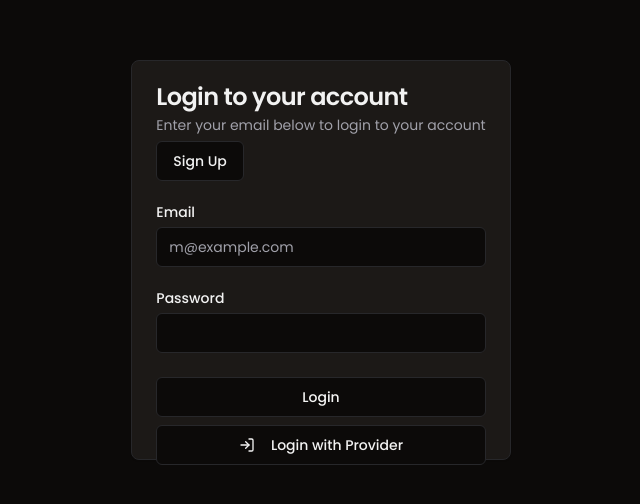
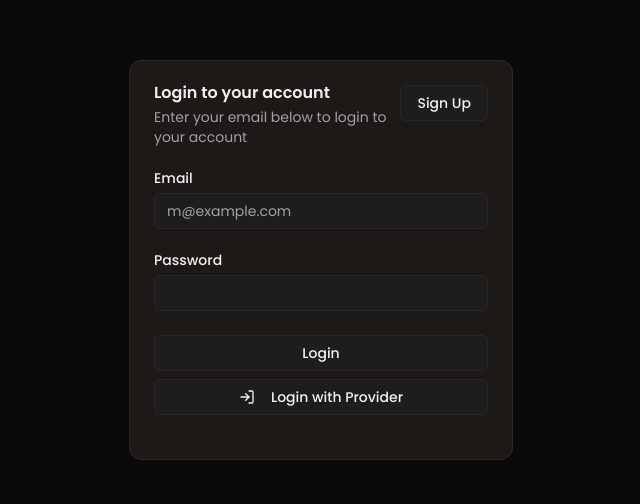
Before and after one commit to atomsdeveloper/make-commerce, a Next.js app: page /login in a window 1280 px wide. Shown: the part 140-644 px from the top of the page, without its empty margins (319-959 px from the left). Built offline with nearby package versions, Linux system fonts and the light colour scheme; no server answers.

Commit message:
feat: add components shadcn

```diff
--- /dev/null
+++ b/src/components/ui/button.tsx
@@ -0,0 +1,59 @@
+import * as React from "react";
+import { Slot } from "@radix-ui/react-slot";
+import { cva, type VariantProps } from "class-variance-authority";
+
+import { cn } from "../../lib/utils";
+
+const buttonVariants = cva(
+  "inline-flex items-center justify-center gap-2 whitespace-nowrap rounded-md text-sm font-medium transition-all disabled:pointer-events-none disabled:opacity-50 [&_svg]:pointer-events-none [&_svg:not([class*='size-'])]:size-4 shrink-0 [&_svg]:shrink-0 outline-none focus-visible:border-ring focus-visible:ring-ring/50 focus-visible:ring-[3px] aria-invalid:ring-destructive/20 dark:aria-invalid:ring-destructive/40 aria-invalid:border-destructive",
+  {
+    variants: {
+      variant: {
+        default:
+          "bg-primary text-primary-foreground shadow-xs hover:bg-primary/90",
+        destructive:
+          "bg-destructive text-white shadow-xs hover:bg-destructive/90 focus-visible:ring-destructive/20 dark:focus-visible:ring-destructive/40 dark:bg-destructive/60",
+        outline:
+          "border bg-background shadow-xs hover:bg-accent hover:text-accent-foreground dark:bg-input/30 dark:border-input dark:hover:bg-input/50",
+        secondary:
+          "bg-secondary text-secondary-foreground shadow-xs hover:bg-secondary/80",
+        ghost:
+          "hover:bg-accent hover:text-accent-foreground dark:hover:bg-accent/50",
+        link: "text-primary underline-offset-4 hover:underline",
+      },
+      size: {
+        default: "h-9 px-4 py-2 has-[>svg]:px-3",
+        sm: "h-8 rounded-md gap-1.5 px-3 has-[>svg]:px-2.5",
+        lg: "h-10 rounded-md px-6 has-[>svg]:px-4",
+        icon: "size-9",
+      },
+    },
+    defaultVariants: {
+      variant: "default",
+      size: "default",
+    },
+  }
+);
+
+function Button({
+  className,
+  variant,
+  size,
+  asChild = false,
+  ...props
+}: React.ComponentProps<"button"> &
+  VariantProps<typeof buttonVariants> & {
+    asChild?: boolean;
+  }) {
+  const Comp = asChild ? Slot : "button";
+
+  return (
+    <Comp
+      data-slot="button"
+      className={cn(buttonVariants({ variant, size, className }))}
+      {...props}
+    />
+  );
+}
+
+export { Button, buttonVariants };
--- /dev/null
+++ b/src/components/ui/card.tsx
@@ -0,0 +1,92 @@
+import * as React from "react";
+
+import { cn } from "../../lib/utils";
+
+function Card({ className, ...props }: React.ComponentProps<"div">) {
+  return (
+    <div
+      data-slot="card"
+      className={cn(
+        "bg-card text-card-foreground flex flex-col gap-6 rounded-xl border py-6 shadow-sm",
+        className
+      )}
+      {...props}
+    />
+  );
+}
+
+function CardHeader({ className, ...props }: React.ComponentProps<"div">) {
+  return (
+    <div
+      data-slot="card-header"
+      className={cn(
+        "@container/card-header grid auto-rows-min grid-rows-[auto_auto] items-start gap-1.5 px-6 has-data-[slot=card-action]:grid-cols-[1fr_auto] [.border-b]:pb-6",
+        className
+      )}
+      {...props}
+    />
+  );
+}
+
+function CardTitle({ className, ...props }: React.ComponentProps<"div">) {
+  return (
+    <div
+      data-slot="card-title"
+      className={cn("leading-none font-semibold", className)}
+      {...props}
+    />
+  );
+}
+
+function CardDescription({ className, ...props }: React.ComponentProps<"div">) {
+  return (
+    <div
+      data-slot="card-description"
+      className={cn("text-muted-foreground text-sm", className)}
+      {...props}
+    />
+  );
+}
+
+function CardAction({ className, ...props }: React.ComponentProps<"div">) {
+  return (
+    <div
+      data-slot="card-action"
+      className={cn(
+        "col-start-2 row-span-2 row-start-1 self-start justify-self-end",
+        className
+      )}
+      {...props}
+    />
+  );
+}
+
+function CardContent({ className, ...props }: React.ComponentProps<"div">) {
+  return (
+    <div
+      data-slot="card-content"
+      className={cn("px-6", className)}
+      {...props}
+    />
+  );
+}
+
+function CardFooter({ className, ...props }: React.ComponentProps<"div">) {
+  return (
+    <div
+      data-slot="card-footer"
+      className={cn("flex items-center px-6 [.border-t]:pt-6", className)}
+      {...props}
+    />
+  );
+}
+
+export {
+  Card,
+  CardHeader,
+  CardFooter,
+  CardTitle,
+  CardAction,
+  CardDescription,
+  CardContent,
+};
--- /dev/null
+++ b/src/components/ui/input.tsx
@@ -0,0 +1,21 @@
+import * as React from "react";
+
+import { cn } from "../../lib/utils";
+
+function Input({ className, type, ...props }: React.ComponentProps<"input">) {
+  return (
+    <input
+      type={type}
+      data-slot="input"
+      className={cn(
+        "file:text-foreground placeholder:text-muted-foreground selection:bg-primary selection:text-primary-foreground dark:bg-input/30 border-input flex h-9 w-full min-w-0 rounded-md border bg-transparent px-3 py-1 text-base shadow-xs transition-[color,box-shadow] outline-none file:inline-flex file:h-7 file:border-0 file:bg-transparent file:text-sm file:font-medium disabled:pointer-events-none disabled:cursor-not-allowed disabled:opacity-50 md:text-sm",
+        "focus-visible:border-ring focus-visible:ring-ring/50 focus-visible:ring-[3px]",
+        "aria-invalid:ring-destructive/20 dark:aria-invalid:ring-destructive/40 aria-invalid:border-destructive",
+        className
+      )}
+      {...props}
+    />
+  );
+}
+
+export { Input };
--- /dev/null
+++ b/src/components/ui/label.tsx
@@ -0,0 +1,24 @@
+"use client";
+
+import * as React from "react";
+import * as LabelPrimitive from "@radix-ui/react-label";
+
+import { cn } from "../../lib/utils";
+
+function Label({
+  className,
+  ...props
+}: React.ComponentProps<typeof LabelPrimitive.Root>) {
+  return (
+    <LabelPrimitive.Root
+      data-slot="label"
+      className={cn(
+        "flex items-center gap-2 text-sm leading-none font-medium select-none group-data-[disabled=true]:pointer-events-none group-data-[disabled=true]:opacity-50 peer-disabled:cursor-not-allowed peer-disabled:opacity-50",
+        className
+      )}
+      {...props}
+    />
+  );
+}
+
+export { Label };
```
